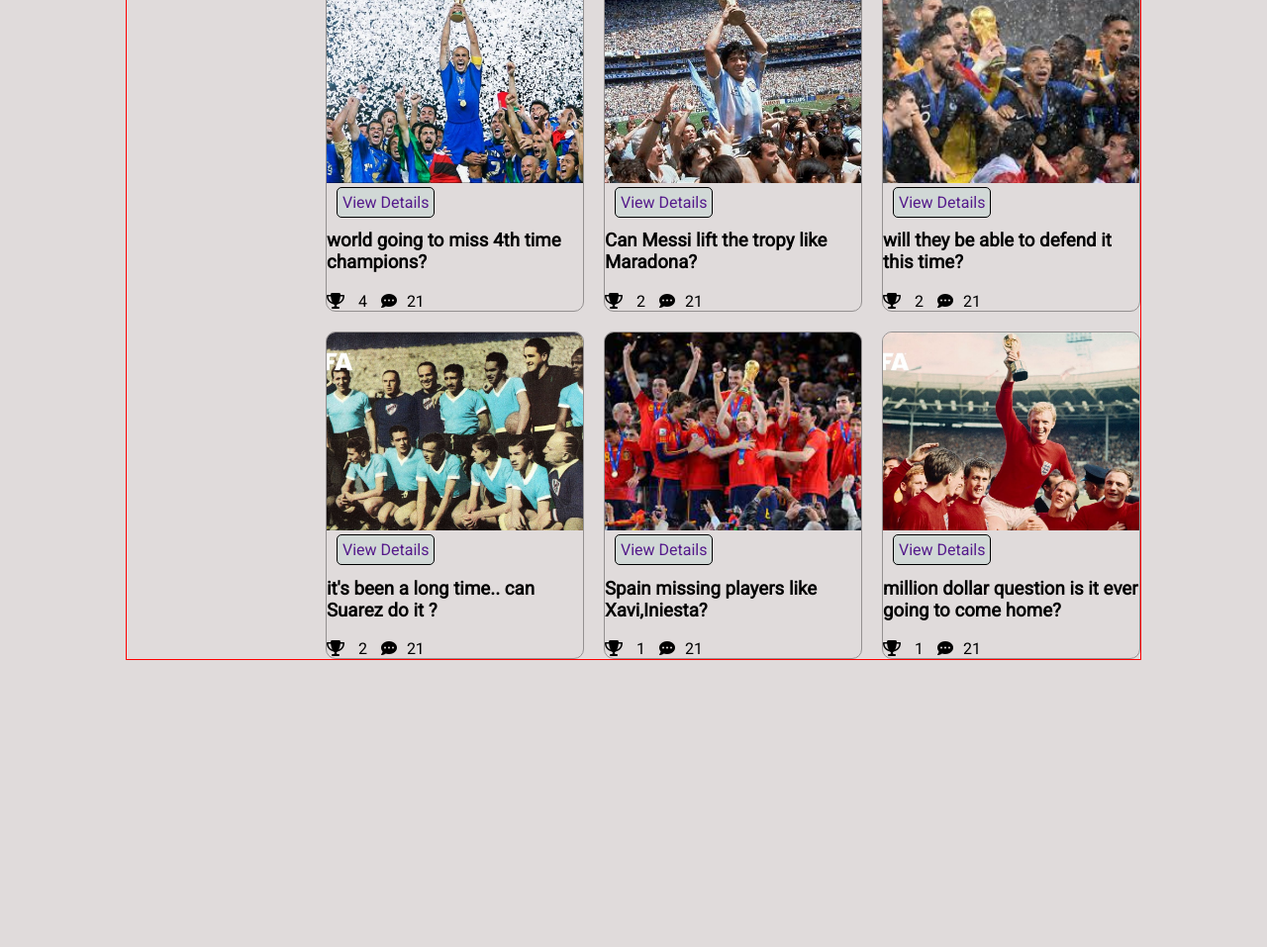
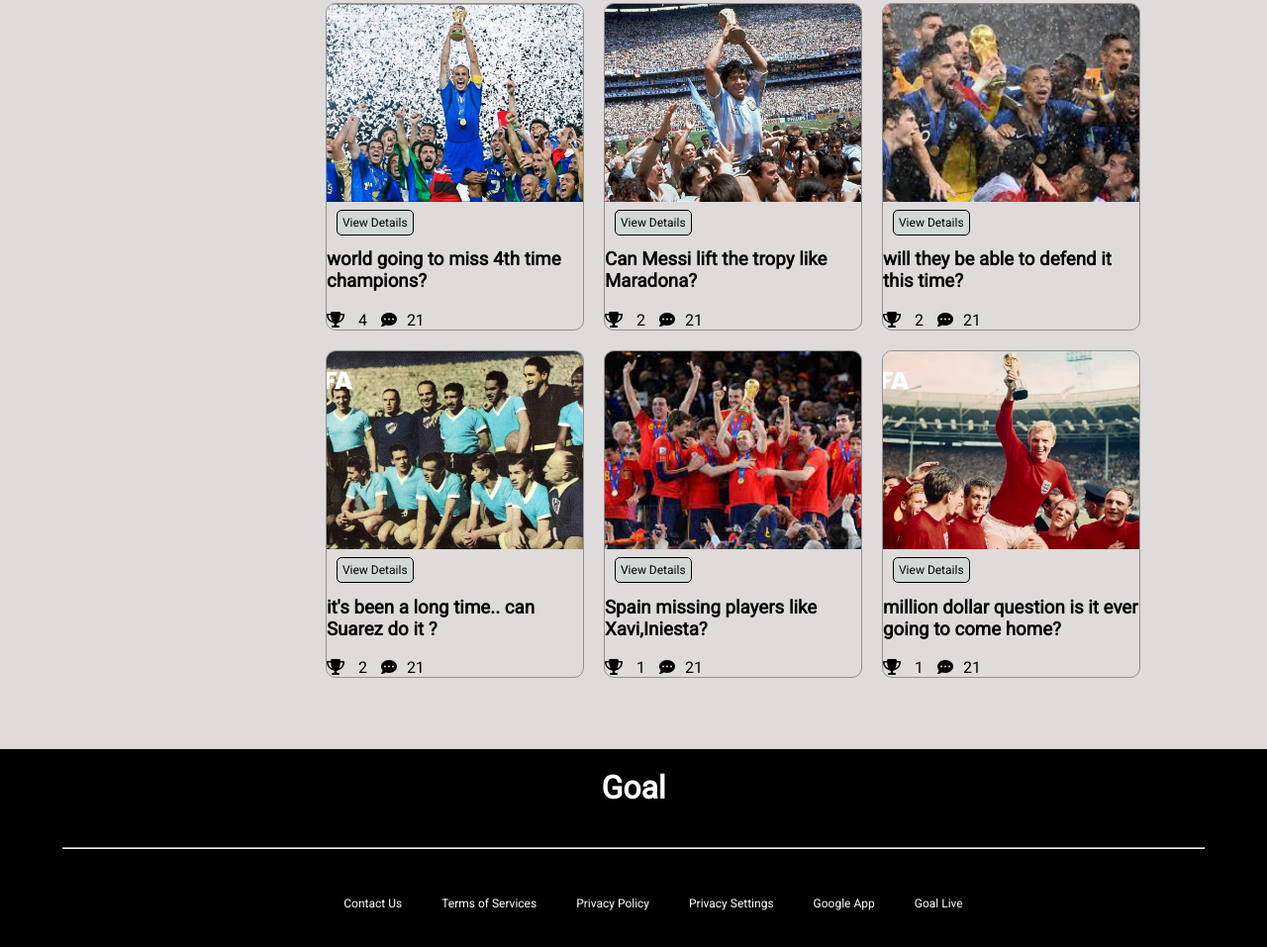
Before and after one commit to khalidhasansuhas/fifa-world-cup-2022, a plain HTML site: page index.html in a window 1280 px wide. Shown: the part 905-1862 px from the top of the page at 99% size. Before the commit the page ends 1572 px from the top, so only its background shows below. Drawn offline with Linux system fonts and the light colour scheme.

Commit message:
first page done

```diff
--- a/index.html
+++ b/index.html
@@ -145,5 +145,23 @@
             </div>
         </section>
     </main>
+    <footer>
+        <h1>Goal</h1>
+        <hr>
+        <nav>
+            <div class="menu-item">
+                <ul>
+                    <li><a href="">Contact Us</a></li>
+                    <li><a href="">Terms of Services</a></li>
+                    <li><a href="">Privacy Policy</a></li>
+                    <li><a href="">Privacy Settings</a></li>
+                    <li><a href="">Google App</a></li>
+                    <li><a href="">Goal Live</a></li>
+
+                </ul>
+            </div>
+
+        </nav>
+    </footer>
 </body>
 </html>
--- a/styles/style.css
+++ b/styles/style.css
@@ -73,8 +73,8 @@ main{
     width: 80vw;
     display:flex;
     margin: auto;
-    border: 1px solid red;
-    padding: 30px 0 0 0;
+
+    padding: 50px 0 50px 0;
 
 
 }
@@ -141,6 +141,8 @@ main{
 .blog-info a{
     text-decoration: none;
     background-color: rgb(209, 216, 214);
+    color: black;
+    font-size: .75rem;
     border: 1px solid black;
     margin-left: 10px;
     padding: 5px;
@@ -153,3 +155,39 @@ main{
     padding-left: 10px;
     padding-right: 10px;
 }
+/* footer */
+footer{
+    background-color: black;
+    color: white;
+
+}
+footer h1 {
+    text-align: center;
+    padding: 20px;
+}
+footer hr{
+    width: 90%;
+}
+.menu-item{
+    display:flex;
+    margin: auto;
+    justify-content: center;
+    align-items: center;
+
+}
+.menu-item> ul{
+    display: inline-flex;
+}
+
+.menu-item li{
+
+    list-style: none;
+    padding: 20px;
+
+}
+.menu-item a{
+    text-decoration: none;
+    color: white;
+    font-size: .75rem;
+
+}
```
